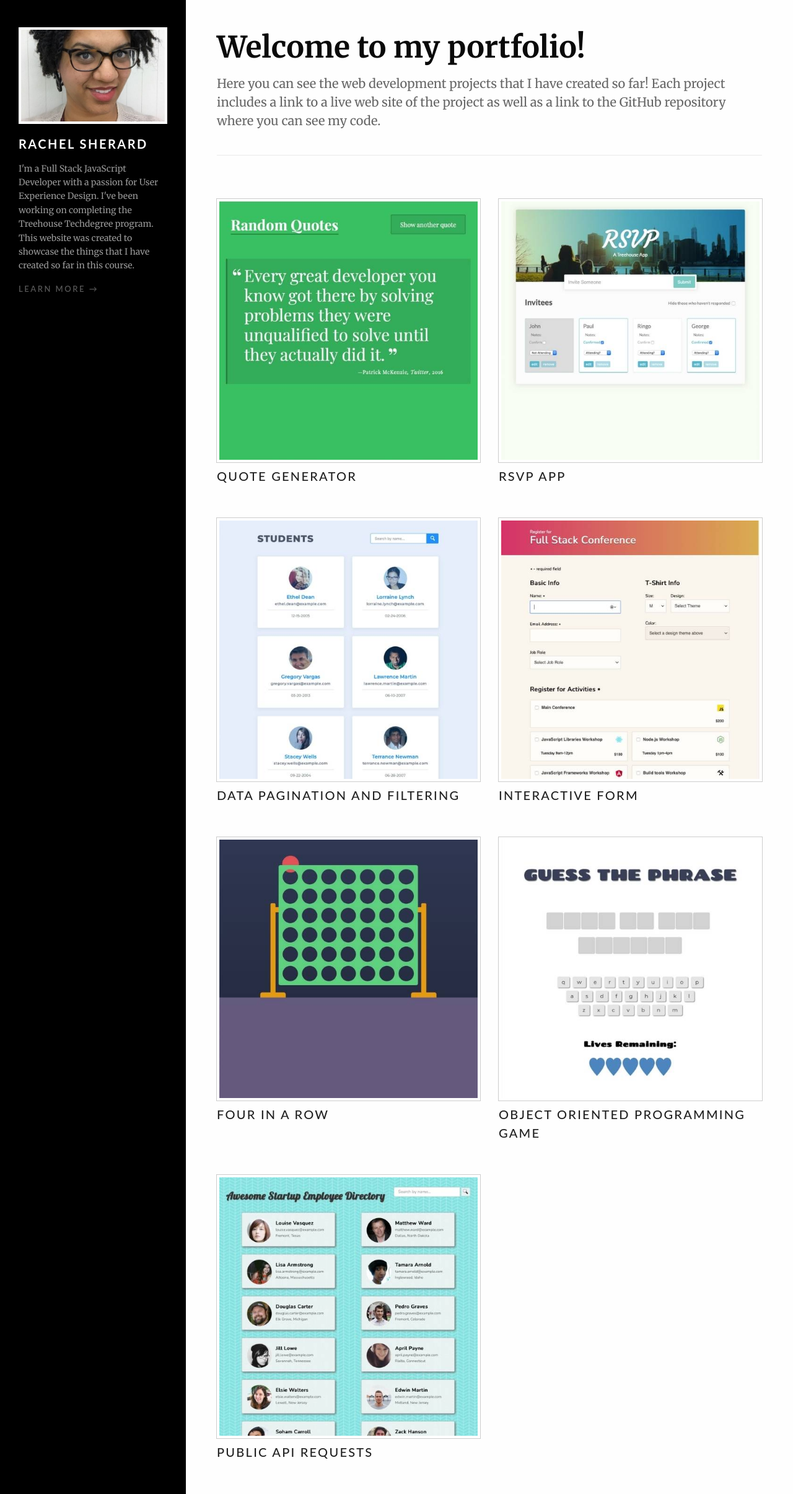
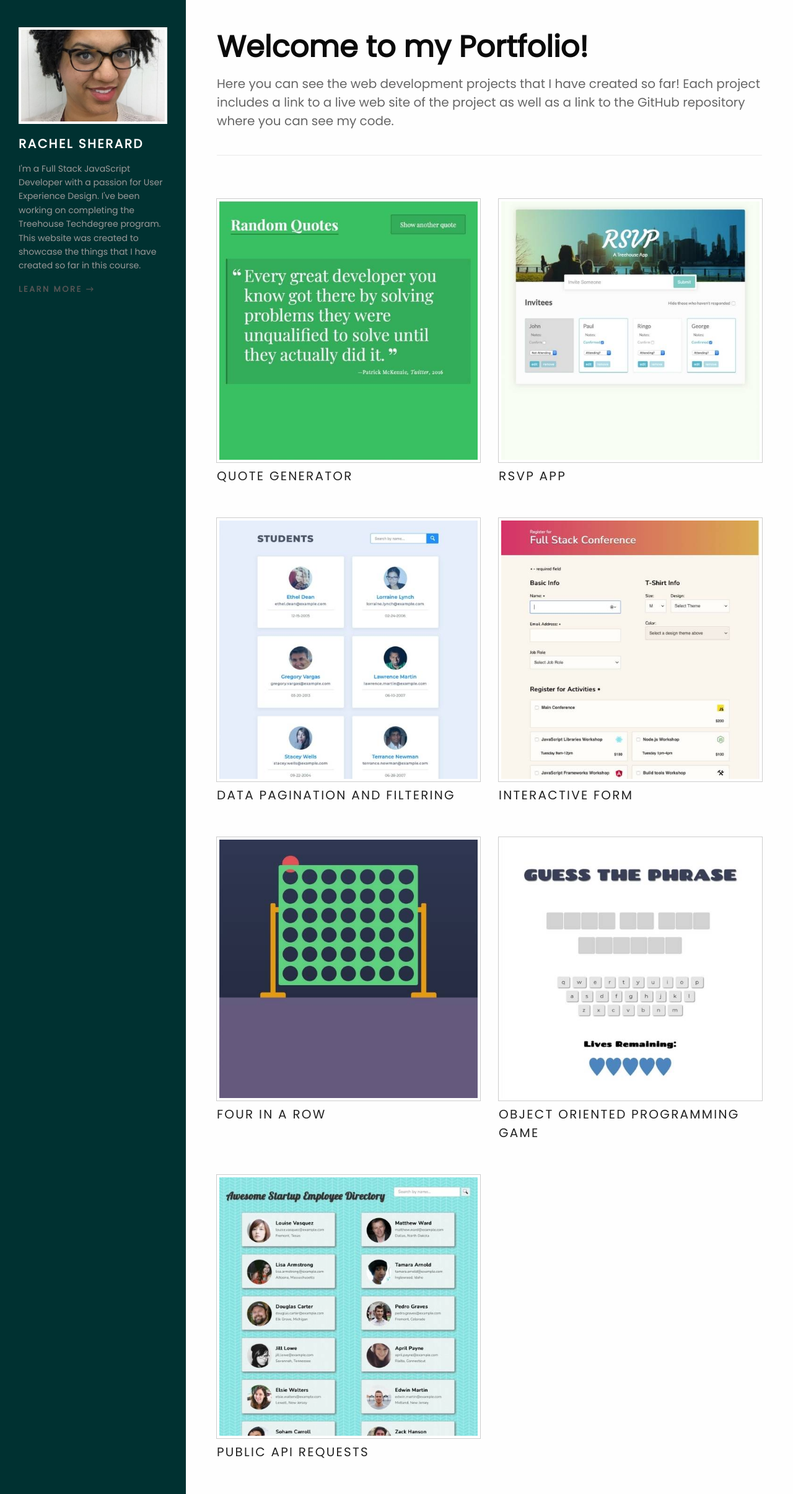
Before and after one commit to ramoshe/proj6-staticNodeExpress, a Node server app: page / in a window 1280 px wide. Shown: the whole page at 62% size. Run offline with Node 20, Linux system fonts and the light colour scheme; some libraries are stand-ins or nearby versions.

Commit message:
add custom styles (extra credit)

```diff
--- a/public/css/styles.css
+++ b/public/css/styles.css
@@ -17,12 +17,12 @@ body {
 
 body {
   position: relative;
-  font-family: "Helvetica Neue", Helvetica, Roboto, Arial, sans-serif;
+  font-family: 'Poppins', "Helvetica Neue", Helvetica, Roboto, Arial, sans-serif;
   font-weight: normal;
   line-height: 1.5;
   color: #0a0a0a;
   background: #fefefe;
-  background: #000;
+  background: rgb(0, 49, 49);
   transform: translateX(0px);
   transition: all 0.4s ease-out;
 }
@@ -32,11 +32,11 @@ article {
 }
 
 h1,h2,h3,h4,h5,p{
-  font-family: 'Merriweather', serif;
+  font-family: 'Poppins', 'Merriweather', serif;
 }
 
 h5{
-  font-family: 'Lato', 'Helvetica Neue', Helvetica, Arial, sans-serif;
+  font-family: 'Poppins', 'Lato', 'Helvetica Neue', Helvetica, Arial, sans-serif;
   letter-spacing: 2.5px;
   -webkit-text-transform: uppercase;
   text-transform: uppercase;
@@ -114,7 +114,7 @@ nav {
 nav a {
   width: 100%;
   vertical-align: middle;
-  font-family: 'Lato', 'Helvetica Neue', Helvetica, Arial, sans-serif;
+  font-family: 'Poppins', 'Lato', 'Helvetica Neue', Helvetica, Arial, sans-serif;
   font-weight: 600;
   font-size: 13px;
   letter-spacing: 2.5px;
@@ -137,7 +137,7 @@ nav a span {
   height: 100%;
   min-height: 100%;
   padding: 20px;
-  background: #000;
+  background: rgb(0, 49, 49);
 }
 
 .sidebar-info-box {
@@ -171,7 +171,7 @@ nav a span {
 }
 
 .sidebar a {
-  font-family: 'Lato', 'Helvetica Neue', Helvetica, Arial, sans-serif;
+  font-family: 'Poppins', 'Lato', 'Helvetica Neue', Helvetica, Arial, sans-serif;
   font-weight: 600;
   font-size: 13px;
   letter-spacing: 2.5px;
@@ -242,7 +242,7 @@ nav a span {
 }
 
 .projects-box h5 {
-  font-family: 'Lato', 'Helvetica Neue', Helvetica, Arial, sans-serif;
+  font-family: 'Poppins', 'Lato', 'Helvetica Neue', Helvetica, Arial, sans-serif;
   font-weight: 500;
   font-size: 13px;
   letter-spacing: 2.25px;
@@ -301,6 +301,7 @@ nav a span {
   padding: 0.85em 1em;
   background-color: #333;
   border: 1px solid transparent;
+  box-shadow: 3px 3px 3px gray;
 }
 
 
--- a/views/index.pug
+++ b/views/index.pug
@@ -2,7 +2,7 @@ extends layout.pug
 
 block content
   article.portfolio-intro
-    h1 Welcome to my portfolio!
+    h1 Welcome to my Portfolio!
     p Here you can see the web development projects that I have created so far! Each project includes a link to a live web site of the project as well as a link to the GitHub repository where you can see my code.
   article.portfolio-project-thumbs
     .projects-box.box.grid
--- a/views/layout.pug
+++ b/views/layout.pug
@@ -8,6 +8,7 @@ html(lang="en" dir="ltr")
     link(href='https://fonts.googleapis.com/css?family=Merriweather:300,400,400i,700,800', rel='stylesheet')
     link(rel='stylesheet', href='/static/css/normalize.css')
     link(rel='stylesheet', href='/static/css/styles.css')
+    link(rel='stylesheet', href="https://fonts.googleapis.com/css?family=Poppins")
   body
     #my-info.sidebar
       .sidebar-info-box
```
Also changed, not shown: README.md.
